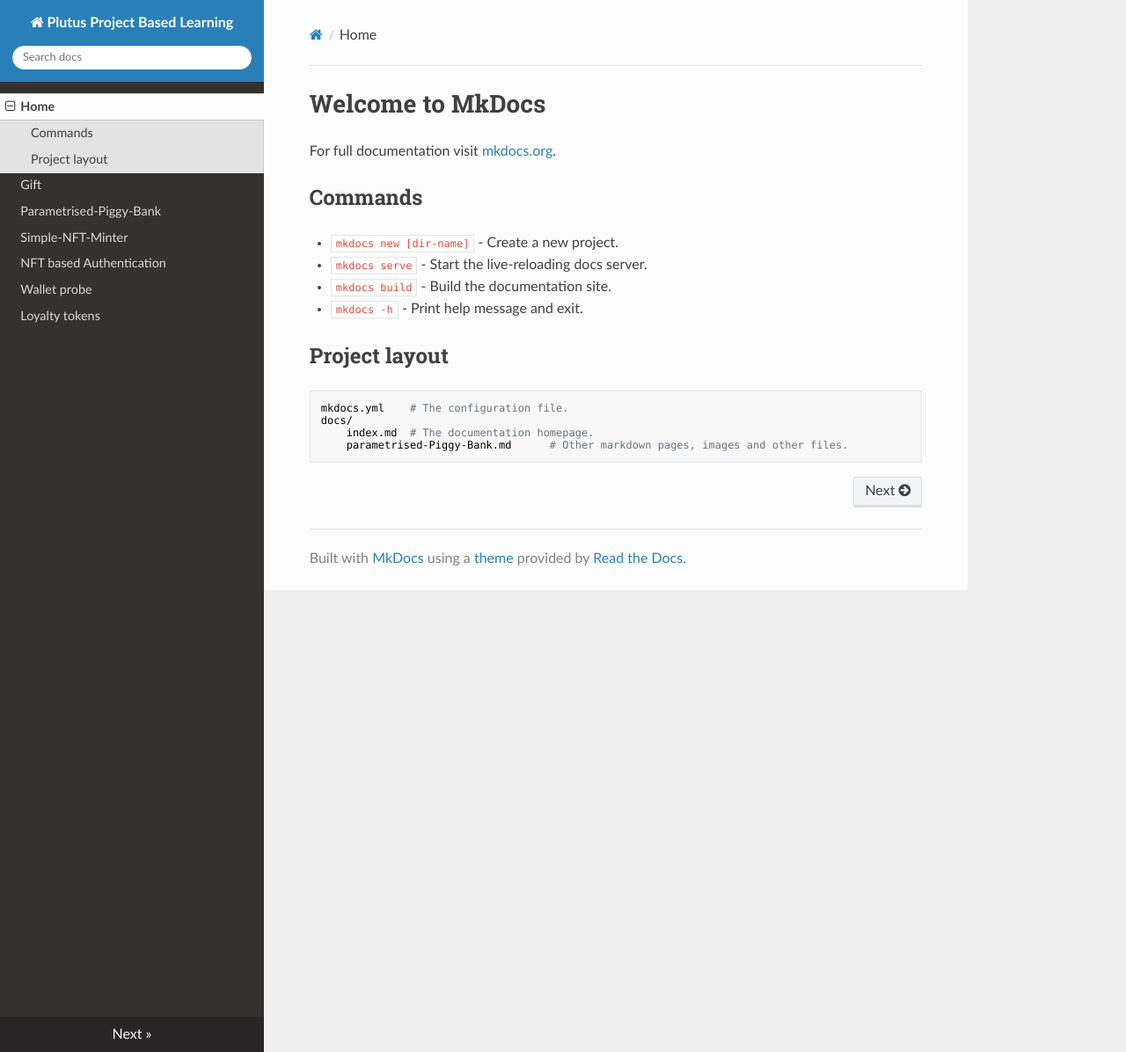
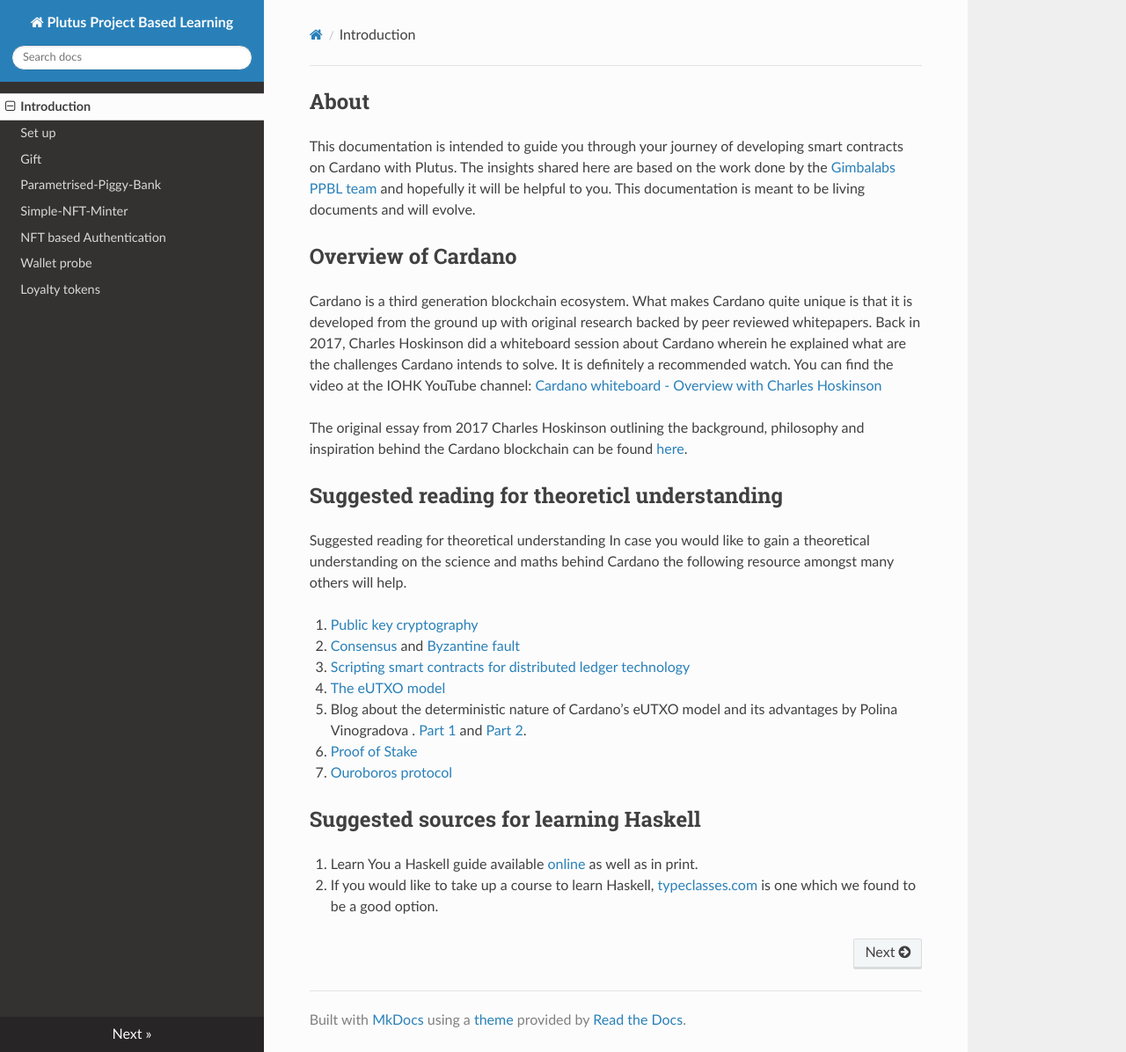
Before and after one commit to adrian1-dot/PPBL-docs, an MkDocs documentation site: the page built from docs/index.md, in a window 1280 px wide and 1196 px high. Shown: the whole window at 88% size. Built offline with MkDocs 1.6.1, drawn with Linux system fonts in a browser that asks for light colours; nearby versions of some CDN libraries.

Commit message:
Set up and introduction

```diff
--- a/docs/index.md
+++ b/docs/index.md
@@ -1,17 +1,35 @@
-# Welcome to MkDocs
+## About
 
-For full documentation visit [mkdocs.org](https://www.mkdocs.org).
+This documentation is intended to guide you through your journey of developing smart contracts on Cardano with Plutus. The insights shared here are based
+on the work done by the [Gimbalabs PPBL team](https://gimbalabs.com/ppbl) and hopefully it will be helpful to you. This documentation is meant to be living documents and will evolve.
 
-## Commands
+## Overview of Cardano
 
-* `mkdocs new [dir-name]` - Create a new project.
-* `mkdocs serve` - Start the live-reloading docs server.
-* `mkdocs build` - Build the documentation site.
-* `mkdocs -h` - Print help message and exit.
+Cardano is a third generation blockchain ecosystem. What makes Cardano quite unique is that it is developed from the ground up with original research
+backed by peer reviewed whitepapers. Back in 2017, Charles Hoskinson did a whiteboard session about Cardano wherein he explained what are the challenges
+Cardano intends to solve. It is definitely a recommended watch. You can find the video at the IOHK YouTube channel: [Cardano whiteboard - Overview with Charles
+Hoskinson](https://www.youtube.com/watch?v=Ja9D0kpksxw)
 
-## Project layout
+The original essay from 2017 Charles Hoskinson outlining the background, philosophy and inspiration behind the Cardano blockchain can be found
+[here](https://why.cardano.org/en/introduction/motivation/).
 
-    mkdocs.yml    # The configuration file.
-    docs/
-        index.md  # The documentation homepage.
-        parametrised-Piggy-Bank.md      # Other markdown pages, images and other files.
+
+## Suggested reading for theoreticl understanding
+Suggested reading for theoretical understanding
+In case you would like to gain a theoretical understanding on the science and maths behind Cardano the following resource amongst many others will help.
+
+1. [Public key cryptography](https://en.wikipedia.org/wiki/Public-key_cryptography)
+2. [Consensus](https://www.wikiwand.com/en/Consensus_(computer_scienc)) and
+[Byzantine fault](https://www.wikiwand.com/en/Byzantine_fault)
+3. [Scripting smart contracts for distributed ledger technology](https://iohk.io/en/research/library/papers/scripting-smart-contracts-for-distributed-ledger-technology/)
+4. [The eUTXO model](https://iohk.io/en/research/library/papers/the-extended-utxo-model/)
+5. Blog about the deterministic nature of Cardano’s eUTXO model and its advantages by  Polina Vinogradova .
+[Part 1](https://iohk.io/en/blog/posts/2021/09/06/no-surprises-transaction-validation-on-cardano/) and
+[Part 2](https://iohk.io/en/blog/posts/2021/09/07/no-surprises-transaction-validation-part-2/).
+6. [Proof of Stake](https://www.wikiwand.com/en/Proof_of_stake)
+7. [Ouroboros protocol](https://cardano.org/ouroboros/)
+
+## Suggested sources for learning Haskell
+
+1. Learn You a Haskell guide available [online](http://learnyouahaskell.com/) as well as in print.
+2. If you would like to take up a course to learn Haskell, [typeclasses.com](https://typeclasses.com/) is one which we found to be a good option.
--- a/mkdocs.yml
+++ b/mkdocs.yml
@@ -1,7 +1,8 @@
 site_name: Plutus Project Based Learning
 site_url: https://gimbalabs.com/
 nav:
-    - Home: index.md
+    - Introduction: index.md
+    - Set up: setup.md
     - Gift: gift.md
     - Parametrised-Piggy-Bank: param-pb-pab.md
     - Simple-NFT-Minter: simple-nft-minter.md
```
Also changed, not shown: docs/param-pb-pab.md (+12 -3 lines), docs/setup.md (added, +29 -0 lines).
